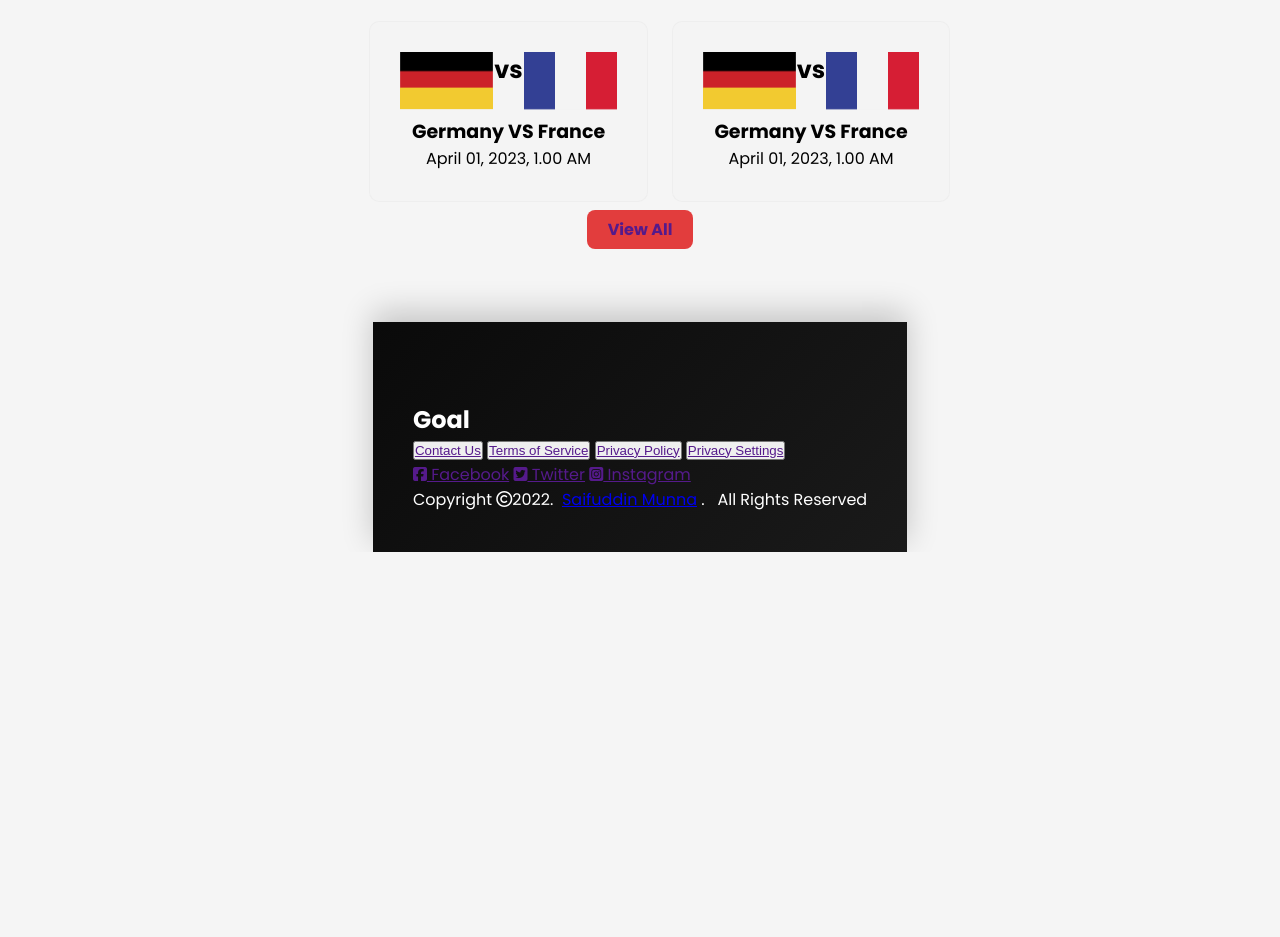
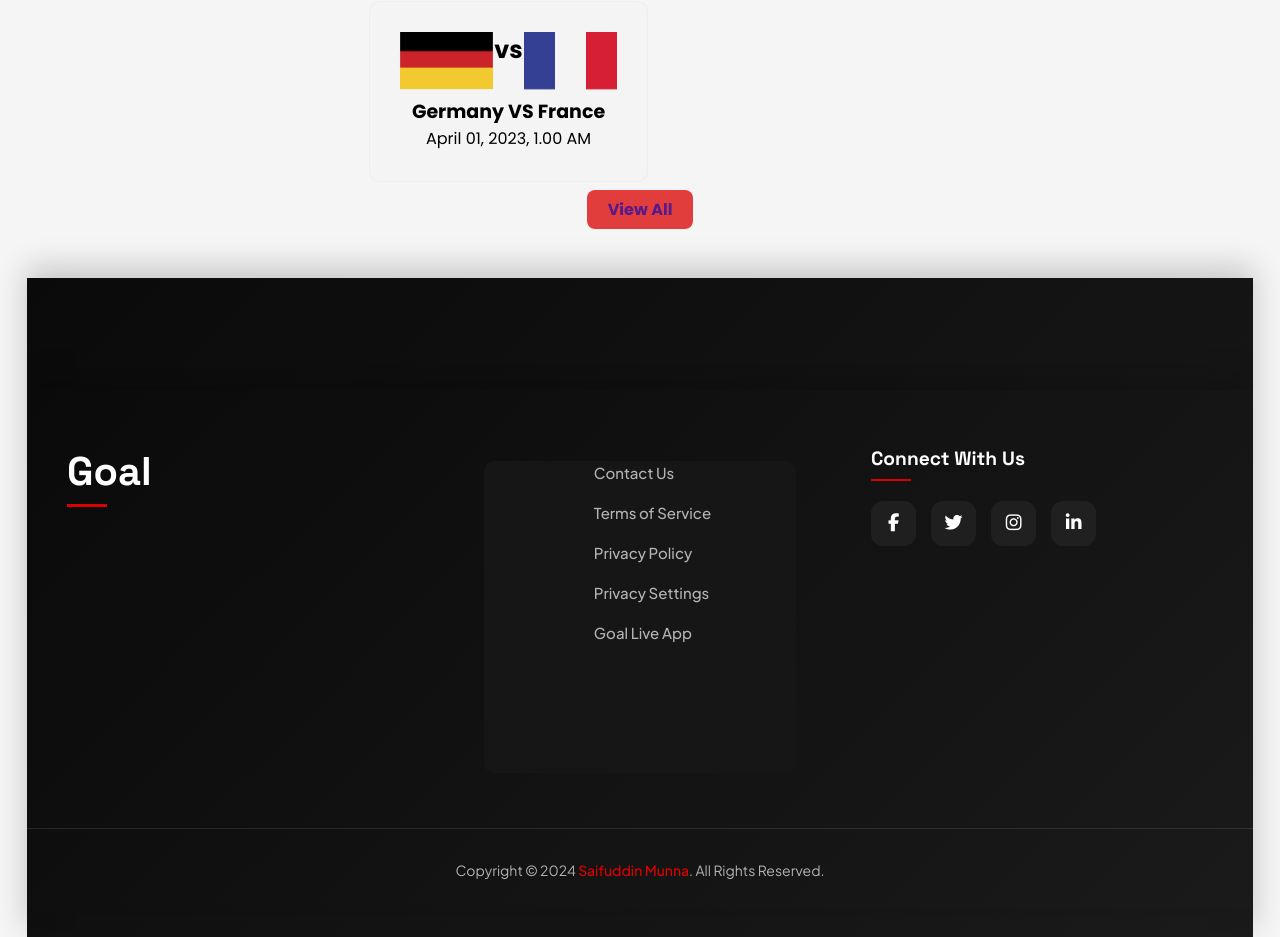
Before and after one commit to Saifuddinmonna/world-cup, a plain HTML site: page upcoming.html in a window 1280 px wide. Shown: the part 1367-2304 px from the top of the page. Before the commit the page ends 1919 px from the top, so only its background shows below. Drawn offline with Linux system fonts and the light colour scheme; a web font is replaced by a local one.

Commit message:
mormal desing is converted into modern desing

```diff
--- a/styles/style.css
+++ b/styles/style.css
@@ -91,16 +91,16 @@ body {
 header {
     width: 100%;
     max-width: 1321px;
-    height: auto;
-    min-height: 646px;
+
+
     padding: 40px 20px;
     background: var(--secondary-color);
     border-radius: 15px;
     display: flex;
-    justify-content: space-around;
+    justify-content: space-between;
     transition: var(--transition);
     animation: fadeIn 1s ease-out;
-    margin: 20px;
+    margin: 10px;
     box-shadow: 0 10px 30px rgba(0,0,0,0.1);
     border-radius: 10px;
 }
@@ -422,8 +422,8 @@ article:hover .paragraph {
 footer {
     background: linear-gradient(135deg, #0a0a0a 0%, #1a1a1a 100%);
     color: #ffffff;
-    padding: 80px 0 40px;
-    margin-top: 80px;
+    padding: 56px 0 28px;
+    margin-top: 56px;
     position: relative;
     overflow: hidden;
     box-shadow: 0 -10px 30px rgba(0, 0, 0, 0.2);
--- a/styles/upcoming.css
+++ b/styles/upcoming.css
@@ -55,13 +55,15 @@
     margin-top: 40px;
 }
 
+/* Modern Match Card Styles */
 .match-card {
-    background: var(--background-light);
+    background: #ffffff;
     border-radius: 15px;
     padding: 30px;
     box-shadow: 0 5px 15px rgba(0, 0, 0, 0.05);
-    transition: var(--transition);
-    border: 1px solid var(--border-color);
+    transition: all 0.3s cubic-bezier(0.4, 0, 0.2, 1);
+    border: 1px solid rgba(232, 232, 232, 0.5);
+    margin-bottom: 20px;
 }
 
 .match-card:hover {
@@ -87,7 +89,7 @@
     object-fit: cover;
     border-radius: 8px;
     margin-bottom: 10px;
-    transition: var(--transition);
+    transition: all 0.3s ease;
 }
 
 .team:hover .team-flag {
@@ -98,7 +100,7 @@
     font-family: 'Space Grotesk', sans-serif;
     font-size: 1.2rem;
     font-weight: 600;
-    color: var(--secondary-color);
+    color: #161616;
 }
 
 .match-vs {
@@ -113,7 +115,7 @@
     font-family: 'Space Grotesk', sans-serif;
     font-size: 1.5rem;
     font-weight: 700;
-    color: var(--primary-color);
+    color: #DD0000;
 }
 
 .match-time, .match-hour {
@@ -128,8 +130,8 @@
 }
 
 .match-btn {
-    background: var(--primary-color);
-    color: var(--text-color);
+    background: #DD0000;
+    color: #ffffff;
     border: none;
     padding: 12px 30px;
     border-radius: 8px;
@@ -137,7 +139,7 @@
     font-weight: 600;
     font-size: 1rem;
     cursor: pointer;
-    transition: var(--transition);
+    transition: all 0.3s ease;
 }
 
 .match-btn:hover {
@@ -372,3 +374,223 @@ body{
     /* <!-- -------------------------
        css end here
     ------------------------ --> */
+
+/* Modern Footer Styles */
+.footer-container {
+    background: linear-gradient(135deg, #0a0a0a 0%, #1a1a1a 100%);
+    color: #ffffff;
+    padding: 56px 0 28px;
+    margin-top: 56px;
+    position: relative;
+    overflow: hidden;
+    box-shadow: 0 -10px 30px rgba(0, 0, 0, 0.2);
+}
+
+.footer-main-content {
+    display: grid;
+    grid-template-columns: repeat(3, 1fr);
+    gap: 60px;
+    max-width: 1321px;
+    margin: 0 auto;
+    padding: 0 40px;
+}
+
+.footer-brand h2 {
+    font-family: 'Space Grotesk', sans-serif;
+    font-size: 2.5rem;
+    font-weight: 700;
+    color: #ffffff;
+    margin-bottom: 20px;
+    position: relative;
+    display: inline-block;
+}
+
+.footer-brand h2::after {
+    content: '';
+    position: absolute;
+    bottom: -10px;
+    left: 0;
+    width: 40px;
+    height: 3px;
+    background: #DD0000;
+    transition: all 0.3s ease;
+}
+
+.footer-nav ul {
+    list-style: none;
+    padding: 0;
+    margin: 0;
+}
+
+.footer-nav ul li {
+    margin-bottom: 15px;
+}
+
+.footer-nav ul li a {
+    color: #b3b3b3;
+    text-decoration: none;
+    font-family: 'Plus Jakarta Sans', sans-serif;
+    font-size: 15px;
+    font-weight: 500;
+    transition: all 0.3s ease;
+    display: inline-block;
+    position: relative;
+    padding-left: 25px;
+}
+
+.footer-nav ul li a::before {
+    content: '→';
+    position: absolute;
+    left: 0;
+    opacity: 0;
+    transform: translateX(-10px);
+    transition: all 0.3s ease;
+}
+
+.footer-nav ul li a:hover {
+    color: #ffffff;
+    transform: translateX(10px);
+}
+
+.footer-nav ul li a:hover::before {
+    opacity: 1;
+    transform: translateX(0);
+}
+
+.footer-social h3 {
+    font-family: 'Space Grotesk', sans-serif;
+    font-size: 1.2rem;
+    color: #ffffff;
+    margin-bottom: 20px;
+    position: relative;
+    padding-bottom: 10px;
+}
+
+.footer-social h3::after {
+    content: '';
+    position: absolute;
+    bottom: 0;
+    left: 0;
+    width: 40px;
+    height: 2px;
+    background: #DD0000;
+}
+
+.footer-social ul {
+    display: flex;
+    gap: 15px;
+    list-style: none;
+    padding: 0;
+    margin: 0;
+}
+
+.footer-social ul li a {
+    width: 45px;
+    height: 45px;
+    border-radius: 12px;
+    background: rgba(255, 255, 255, 0.05);
+    display: flex;
+    align-items: center;
+    justify-content: center;
+    color: #ffffff;
+    text-decoration: none;
+    transition: all 0.3s ease;
+    font-size: 18px;
+}
+
+.footer-social ul li a:hover {
+    background: #DD0000;
+    transform: translateY(-5px) rotate(5deg);
+    box-shadow: 0 5px 15px rgba(221, 0, 0, 0.3);
+}
+
+.footer-bottom {
+    text-align: center;
+    padding-top: 30px;
+    margin-top: 40px;
+    border-top: 1px solid rgba(255, 255, 255, 0.1);
+}
+
+.footer-bottom p {
+    color: #b3b3b3;
+    font-family: 'Plus Jakarta Sans', sans-serif;
+    font-size: 14px;
+    line-height: 1.6;
+}
+
+.footer-bottom a {
+    color: #DD0000;
+    text-decoration: none;
+    transition: all 0.3s ease;
+    font-weight: 500;
+}
+
+.footer-bottom a:hover {
+    color: #ffffff;
+    text-decoration: underline;
+}
+
+/* Responsive Design */
+@media screen and (max-width: 1200px) {
+    .footer-main-content {
+        grid-template-columns: repeat(2, 1fr);
+        gap: 40px;
+    }
+}
+
+@media screen and (max-width: 768px) {
+    .footer-container {
+        padding: 40px 20px 20px;
+    }
+
+    .footer-main-content {
+        grid-template-columns: 1fr;
+        gap: 30px;
+    }
+
+    .footer-brand,
+    .footer-nav,
+    .footer-social {
+        text-align: center;
+    }
+
+    .footer-brand h2::after,
+    .footer-social h3::after {
+        left: 50%;
+        transform: translateX(-50%);
+    }
+
+    .footer-nav ul li a {
+        padding-left: 0;
+    }
+
+    .footer-nav ul li a::before {
+        display: none;
+    }
+
+    .footer-social ul {
+        justify-content: center;
+    }
+}
+
+/* Match Card Responsive Design */
+@media screen and (max-width: 992px) {
+    .main-container {
+        grid-template-columns: repeat(2, 1fr);
+    }
+}
+
+@media screen and (max-width: 768px) {
+    .main-container {
+        grid-template-columns: 1fr;
+    }
+
+    .match-teams {
+        flex-direction: column;
+        gap: 20px;
+    }
+
+    .match-vs {
+        padding: 20px 0;
+    }
+}
--- a/upcoming.html
+++ b/upcoming.html
@@ -8,8 +8,9 @@
     <!-- fontawesome link here -->
     <script src="https://kit.fontawesome.com/ecb4d0e7a3.js" crossorigin="anonymous"></script>
     <!-- css link here -->
+
+    <link rel="stylesheet" href="styles/navbar.css">
     <link rel="stylesheet" href="styles/style.css">
-    <link rel="stylesheet" href="styles/navbar.css">
     <!-- upocoming css link from here  -->
     <link rel="stylesheet" href="styles/upcoming.css">
 </head>
@@ -208,25 +209,6 @@
                     April 01, 2023, 1.00 AM
                 </p>
             </div>
-         </div><div class="upcomin-container">
-            <div class="flag-container">
-                <div class="flag">
-                    <img src="images/germany Flag.png" alt="">
-                </div>
-            <div class="vs"><H2>vs</H2></div>
-            <div class="flag">
-                <img src="images/Flag.png" alt="">
-            </div>
-            </div>
-
-            <div class="information">
-                <h2>
-                    Germany VS France
-                </h2>
-                <p>
-                    April 01, 2023, 1.00 AM
-                </p>
-            </div>
          </div>
          </main>
 
@@ -247,24 +229,33 @@
     <!-- ------------------------ -->
     <footer>
         <div class="footer-container">
-            <div class="footer-title">
-                <h2>Goal</h2>
+            <div class="footer-main-content">
+                <div class="footer-brand">
+                    <h2>Goal</h2>
+                </div>
+                <nav class="footer-nav" aria-label="Footer navigation">
+                    <ul>
+                        <li><a href="contact.html">Contact Us</a></li>
+                        <li><a href="terms.html">Terms of Service</a></li>
+                        <li><a href="privacy.html">Privacy Policy</a></li>
+                        <li><a href="privacy-settings.html">Privacy Settings</a></li>
+                        <li><a href="app.html">Goal Live App</a></li>
+                    </ul>
+                </nav>
+                <div class="footer-social">
+                    <h3>Connect With Us</h3>
+                    <ul>
+                        <li><a href="https://www.facebook.com/" target="_blank" rel="noopener noreferrer" aria-label="Facebook"><i class="fab fa-facebook-f"></i></a></li>
+                        <li><a href="https://twitter.com/" target="_blank" rel="noopener noreferrer" aria-label="Twitter"><i class="fab fa-twitter"></i></a></li>
+                        <li><a href="https://www.instagram.com/" target="_blank" rel="noopener noreferrer" aria-label="Instagram"><i class="fab fa-instagram"></i></a></li>
+                        <li><a href="https://www.linkedin.com/" target="_blank" rel="noopener noreferrer" aria-label="LinkedIn"><i class="fab fa-linkedin-in"></i></a></li>
+                    </ul>
+                </div>
             </div>
-            <div class="footer-description">
-                <button class="footer-button"><a href="">Contact Us </a></button>
-                 <button class="footer-button"><a href="">Terms of Service</a></button>
-                <button class="footer-button"><a href="">Privacy Policy </a> </button>
-                <button class="footer-button"><a href="">Privacy Settings </a></button>
-
-            </div>
-            <div class="social-app">
-                <a href=""><i class="fa-brands fa-facebook-square"></i> Facebook</a>
-                <a href=""><i class="fa-brands fa-twitter-square"></i> Twitter</a>
-                <a href=""><i class="fa-brands fa-instagram-square"></i> Instagram</a>
-            </div>
-            <div class="footer-copyright">
+            <div class="footer-bottom">
                 <p>
-                     Copyright <i class="fa-regular fa-copyright"></i>2022.&nbsp <a href="#"> Saifuddin Munna<a> . &nbsp All Rights Reserved
+                    Copyright &copy; <span id="footerCurrentYear">2024</span>
+                    <a href="https://github.com/Saifuddinmonna" target="_blank" rel="noopener noreferrer">Saifuddin Munna</a>. All Rights Reserved.
                 </p>
             </div>
         </div>
```
